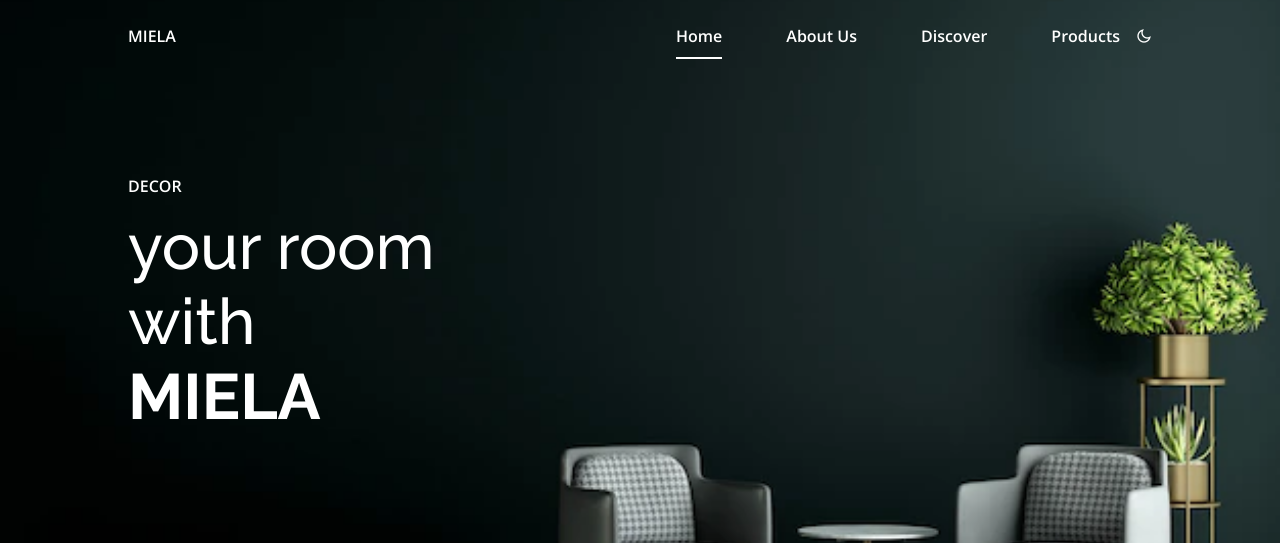
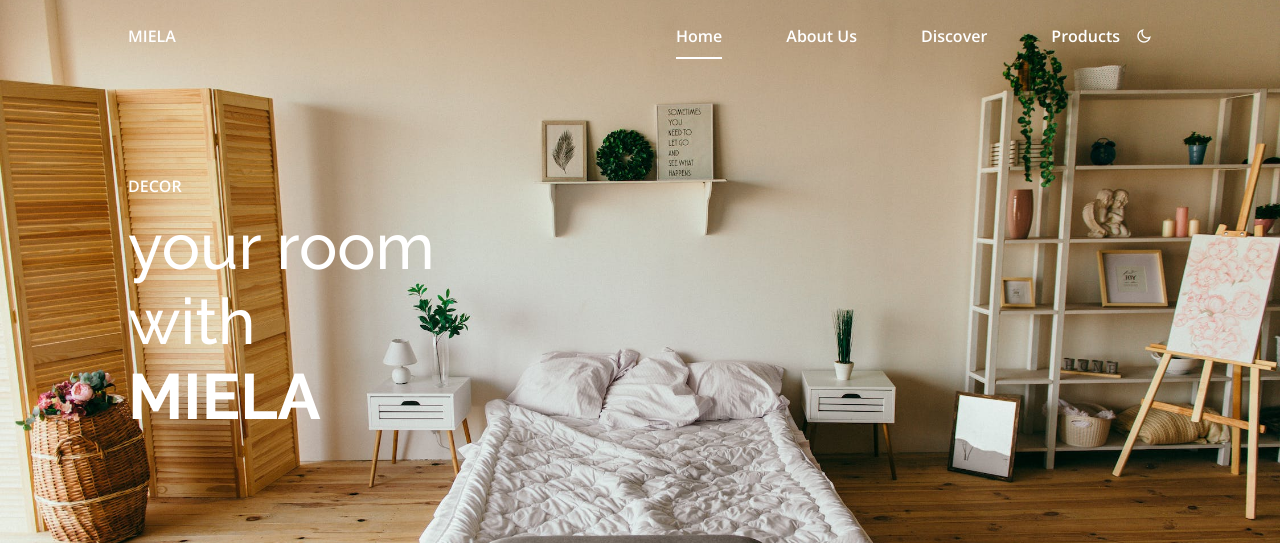
Before and after one commit to MielaDecor/MielaDecor.github.io, a plain HTML site: page index.html in a window 1280 px wide. Shown: the top 543 px of the page. Drawn offline with nearby package versions, Linux system fonts and the light colour scheme.

Commit message:
Add files via upload

```diff
--- a/index.html
+++ b/index.html
@@ -58,13 +58,13 @@
         <main class="main">
             <!--==================== HOME ====================-->
             <section class="home" id="home">
-                <img src="assets/img/modern-home-decoration-mock-up-furniture-interior-design-minimal-living-room-black-wall-texture-background-3d-rendering_221619-942.jpg" alt="" class="home__img">
+                <img src="assets/img/background.jpeg" alt="" class="home__img">
 
                 <div class="home__container container grid">
                     <div class="home__data">
-                        <span class="home__data-subtitle">DECOR</span>
-                        <h1 class="home__data-title">your room <br> with  <br><b> MIELA </b></h1>
-
+                        <span class="home__data-subtitle"><b>DECOR</b></span>
+                        <h1 class="home__data-title" >your room <br> with  <br><b> MIELA </b></h1>
+                        <a href="#" ></a>
                     </div>
 
                     <div class="home__social">
```
Also changed, not shown: assets/img/background.jpeg (added).
